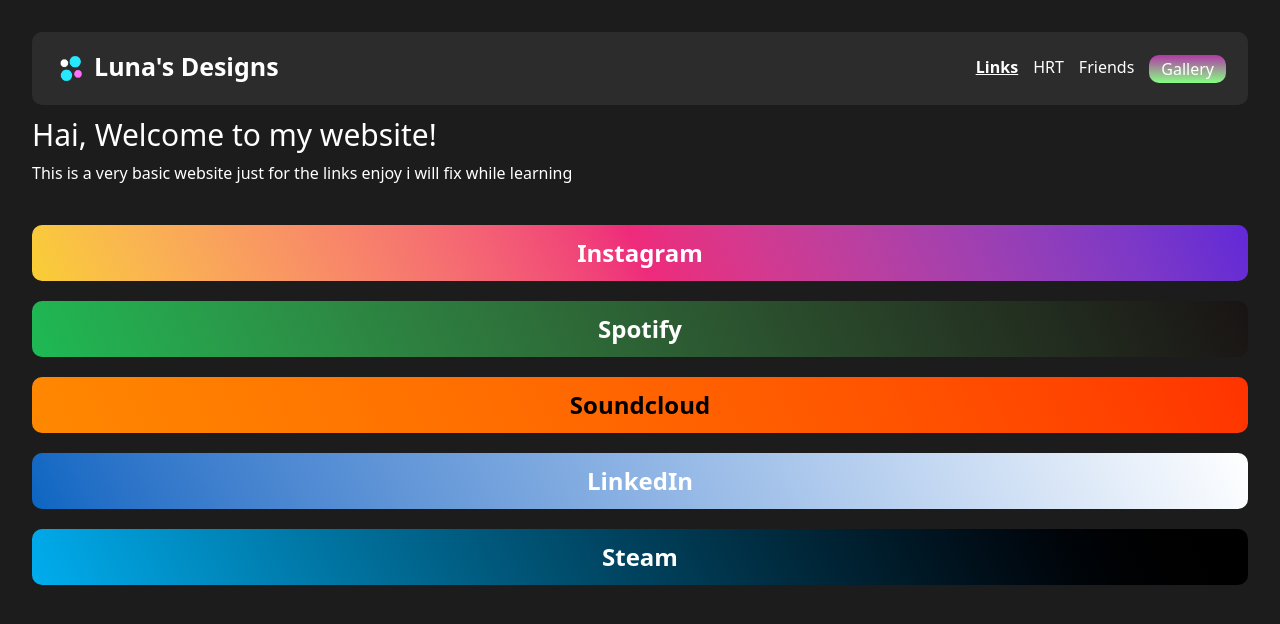
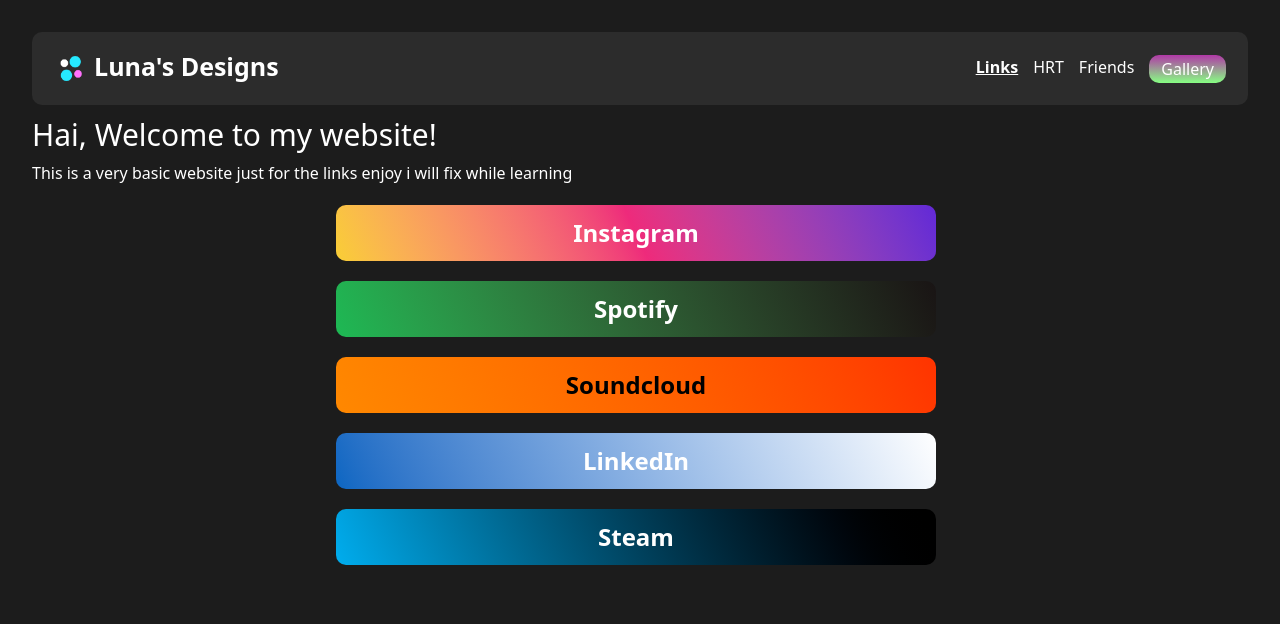
Before and after one commit to Lunadrite/discord, a React (Vite) app: page / in a window 1280 px wide. Shown: the top 624 px of the page. Built offline with nearby package versions, Linux system fonts and the light colour scheme.

Commit message:
Ana Push

```diff
--- a/package.json
+++ b/package.json
@@ -11,6 +11,7 @@
   },
   "dependencies": {
     "@tailwindcss/vite": "^4.1.11",
+    "@vercel/analytics": "^1.5.0",
     "class-variance-authority": "^0.7.1",
     "clsx": "^2.1.1",
     "lucide-react": "^0.525.0",
--- a/src/components/home/Connections.tsx
+++ b/src/components/home/Connections.tsx
@@ -1,8 +1,8 @@
 export default function Connections() {
   return (
-    <div className="mt-10">
-      <div className="flex justify-end items-start" />
-      <ul className="flex gap-[20px] flex-col list-none">
+    <div className="mt-5">
+      <div className="flex items-center justify-center" />
+      <ul className="flex gap-[20px] flex-col list-none w-[600px] ml-[25%]">
         <li>
           <a
             href="https://www.instagram.com/lunalovezyouxx/"
--- a/src/pages/Home.tsx
+++ b/src/pages/Home.tsx
@@ -1,6 +1,5 @@
 import Connections from "../components/home/Connections";
-import { OrbitingCircles } from "@/components/magicui/orbiting-circles";
-import { File, Settings, Search } from "lucide-react";
+import { Analytics } from "@vercel/analytics/next";
 
 export default function Home() {
   return (
--- a/src/tools/LunaRouter.tsx
+++ b/src/tools/LunaRouter.tsx
@@ -5,6 +5,7 @@
 import Friends from "../pages/Friends";
 import Gallery from "../pages/Gallery";
 import "../App.css";
+import { Analytics } from "@vercel/analytics/next";
 
 export default function LunaRouter() {
   const paths = {
@@ -27,6 +28,7 @@
     <Fragment>
       <Header path={location.pathname} />
       <PageRouter />
+      <Analytics />
     </Fragment>
   );
 }
```
Also changed, not shown: 1 other file (tests, documents, lock files or other folders).
